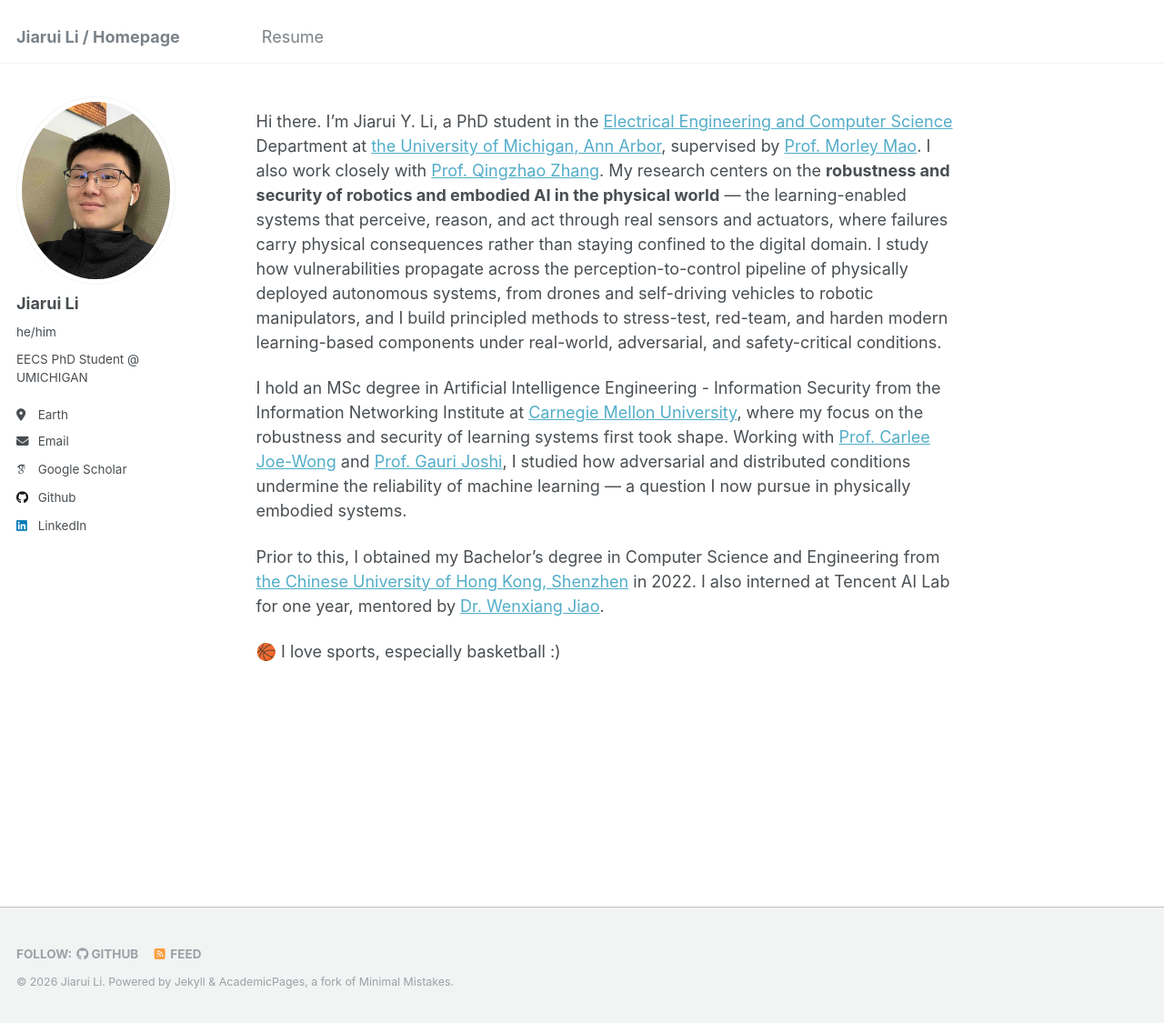
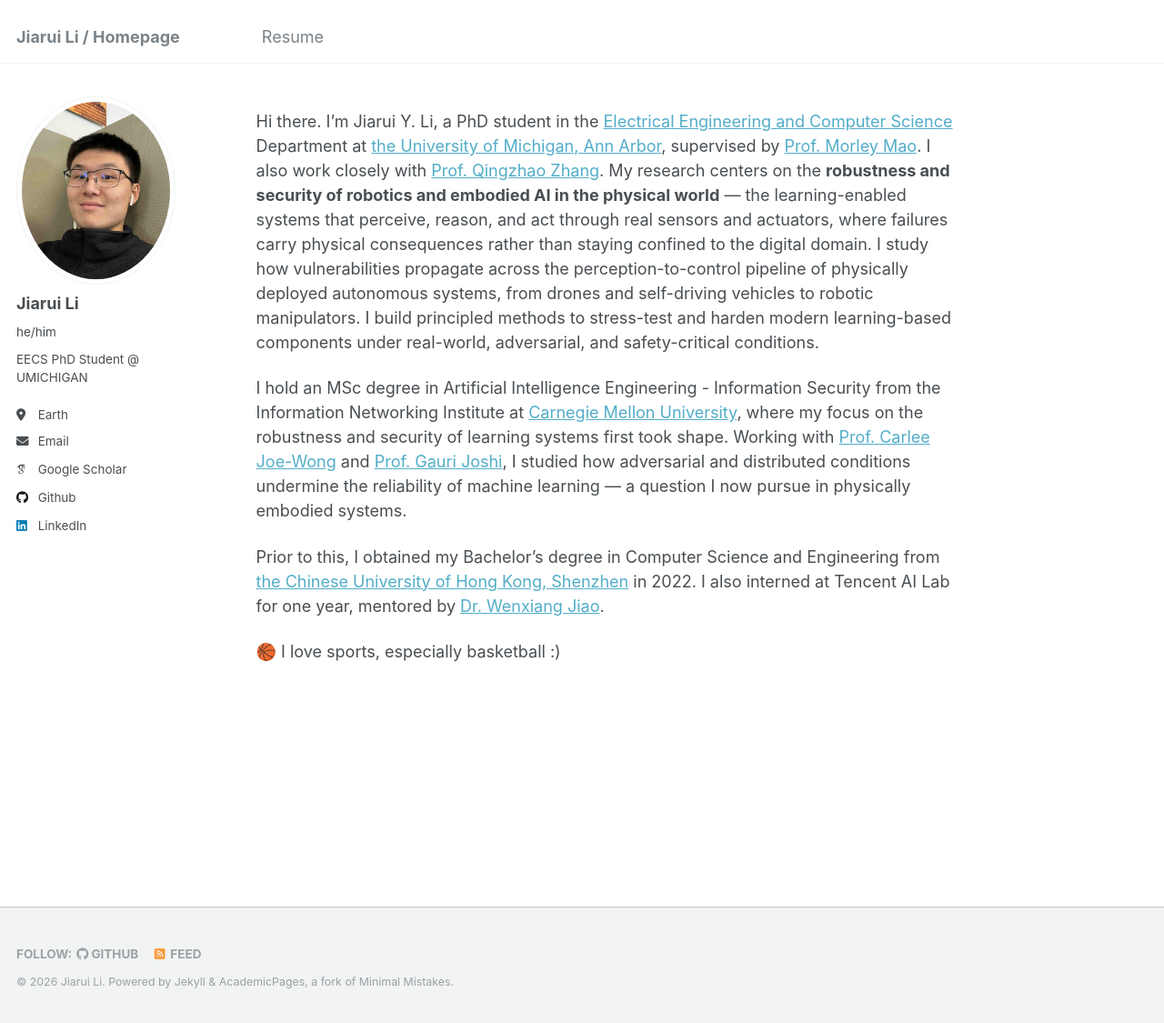
Before and after one commit to yiluli/yiluli.github.io, a Jekyll site: the page built from _pages/about.md, in a window 1280 px wide and 1125 px high. Shown: the whole window at 91% size. Built offline with Jekyll 4.4.1, drawn with Linux system fonts in a browser that asks for light colours; some web fonts are replaced.

Commit message:
update: about

```diff
--- a/_pages/about.md
+++ b/_pages/about.md
@@ -7,7 +7,7 @@ redirect_from:
   - /about.html
 ---
 
-Hi there. I'm Jiarui Y. Li, a PhD student in the [Electrical Engineering and Computer Science](https://eecs.engin.umich.edu/) Department at [the University of Michigan, Ann Arbor](https://umich.edu/), supervised by [Prof. Morley Mao](https://web.eecs.umich.edu/~zmao/). I also work closely with [Prof. Qingzhao Zhang](https://zqzqz.github.io/). My research centers on the **robustness and security of robotics and embodied AI in the physical world** — the learning-enabled systems that perceive, reason, and act through real sensors and actuators, where failures carry physical consequences rather than staying confined to the digital domain. I study how vulnerabilities propagate across the perception-to-control pipeline of physically deployed autonomous systems, from drones and self-driving vehicles to robotic manipulators, and I build principled methods to stress-test, red-team, and harden modern learning-based components under real-world, adversarial, and safety-critical conditions.
+Hi there. I'm Jiarui Y. Li, a PhD student in the [Electrical Engineering and Computer Science](https://eecs.engin.umich.edu/) Department at [the University of Michigan, Ann Arbor](https://umich.edu/), supervised by [Prof. Morley Mao](https://web.eecs.umich.edu/~zmao/). I also work closely with [Prof. Qingzhao Zhang](https://zqzqz.github.io/). My research centers on the **robustness and security of robotics and embodied AI in the physical world** — the learning-enabled systems that perceive, reason, and act through real sensors and actuators, where failures carry physical consequences rather than staying confined to the digital domain. I study how vulnerabilities propagate across the perception-to-control pipeline of physically deployed autonomous systems, from drones and self-driving vehicles to robotic manipulators. I build principled methods to stress-test and harden modern learning-based components under real-world, adversarial, and safety-critical conditions.
 
 I hold an MSc degree in Artificial Intelligence Engineering - Information Security from the Information Networking Institute at [Carnegie Mellon University](https://www.cmu.edu), where my focus on the robustness and security of learning systems first took shape. Working with [Prof. Carlee Joe-Wong](https://www.andrew.cmu.edu/user/cjoewong/) and [Prof. Gauri Joshi](https://www.andrew.cmu.edu/user/gaurij/), I studied how adversarial and distributed conditions undermine the reliability of machine learning — a question I now pursue in physically embodied systems.
 
```
